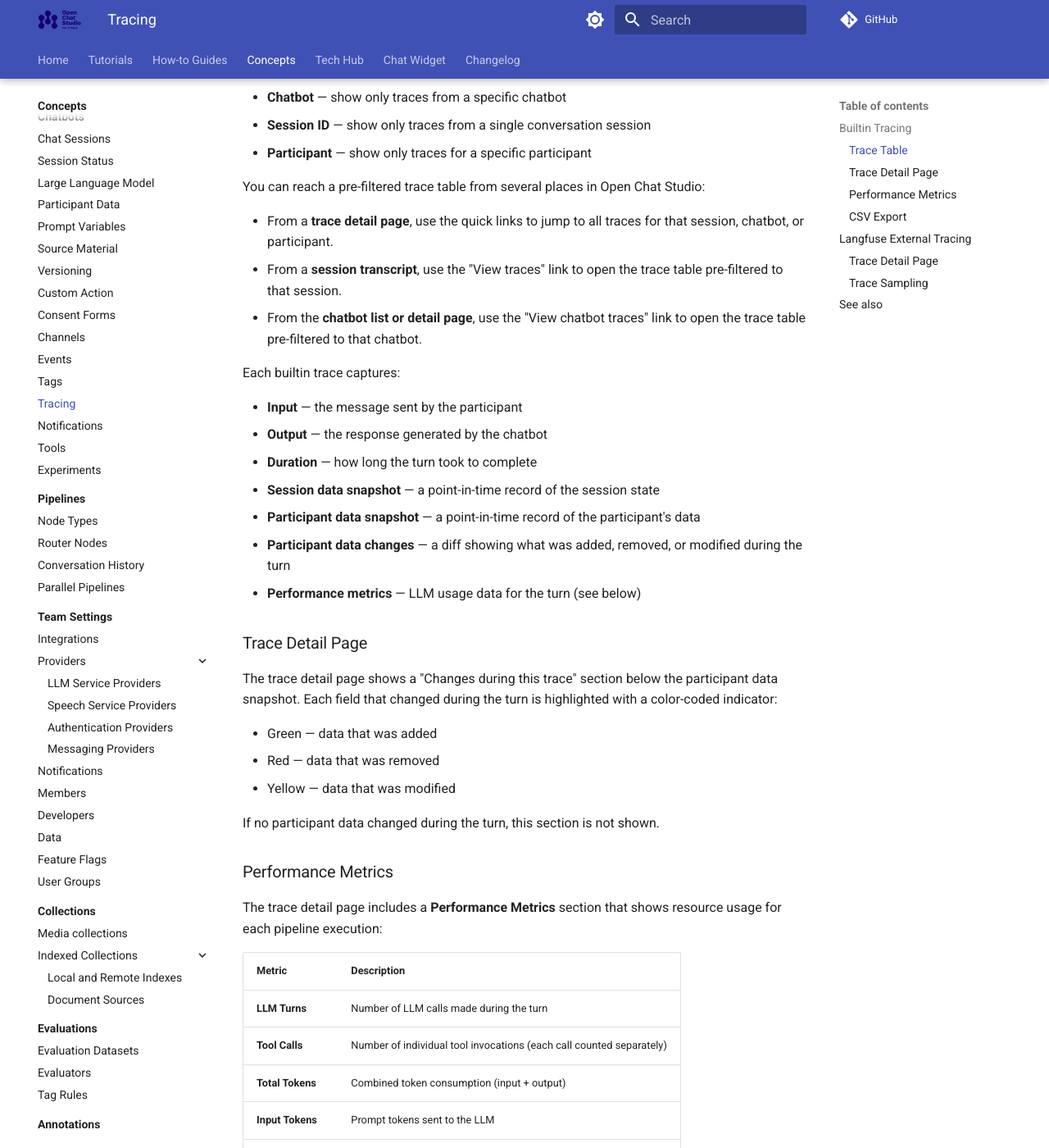
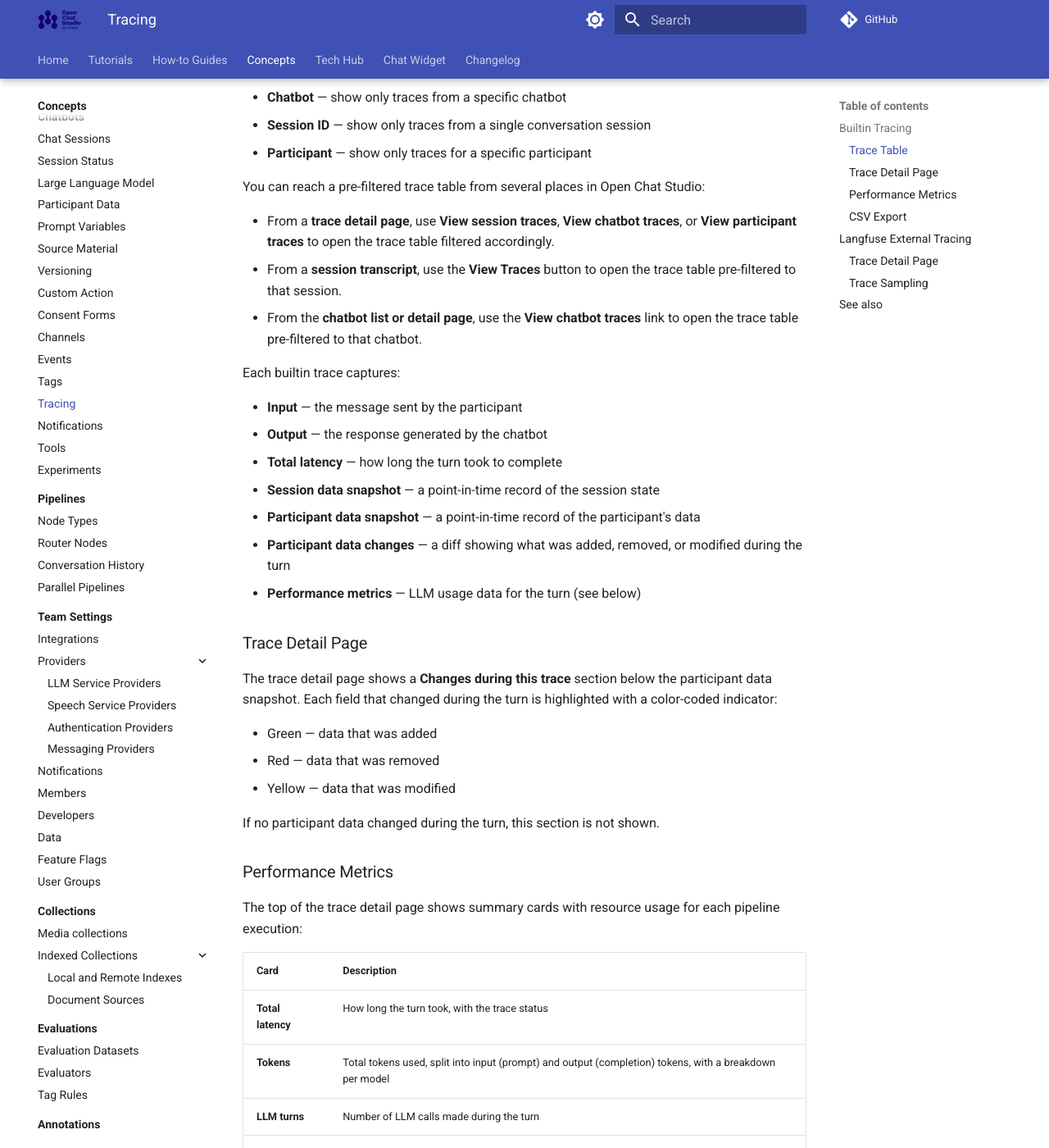
Before and after one commit to dimagi/open-chat-studio-docs, an MkDocs documentation site: the page built from docs/concepts/tracing.md, in a window 1280 px wide and 1400 px high, scrolled down 527 px. Shown: the whole window at 82% size. Built offline with MkDocs 1.6.1 and Material for MkDocs 9.7.7, drawn with Linux system fonts in a browser that asks for light colours; a script that is not in the unit is left out; comment, search, counter and statistics services are not loaded; some of the changed text lies outside the part shown.

Commit message:
Tracing.md - Accuracy and Readablity: bold for UI controls. Tracing page was checked against code for UI labels

```diff
--- a/docs/concepts/tracing.md
+++ b/docs/concepts/tracing.md
@@ -19,15 +19,15 @@
 
 You can reach a pre-filtered trace table from several places in Open Chat Studio:
 
-- From a **trace detail page**, use the quick links to jump to all traces for that session, chatbot, or participant.
-- From a **session transcript**, use the "View traces" link to open the trace table pre-filtered to that session.
-- From the **chatbot list or detail page**, use the "View chatbot traces" link to open the trace table pre-filtered to that chatbot.
+- From a **trace detail page**, use **View session traces**, **View chatbot traces**, or **View participant traces** to open the trace table filtered accordingly.
+- From a **session transcript**, use the **View Traces** button to open the trace table pre-filtered to that session.
+- From the **chatbot list or detail page**, use the **View chatbot traces** link to open the trace table pre-filtered to that chatbot.
 
 Each builtin trace captures:
 
 - **Input** — the message sent by the participant
 - **Output** — the response generated by the chatbot
-- **Duration** — how long the turn took to complete
+- **Total latency** — how long the turn took to complete
 - **Session data snapshot** — a point-in-time record of the session state
 - **Participant data snapshot** — a point-in-time record of the participant's data
 - **Participant data changes** — a diff showing what was added, removed, or modified during the turn
@@ -35,7 +35,7 @@
 
 ### Trace Detail Page
 
-The trace detail page shows a "Changes during this trace" section below the participant data snapshot. Each field that changed during the turn is highlighted with a color-coded indicator:
+The trace detail page shows a **Changes during this trace** section below the participant data snapshot. Each field that changed during the turn is highlighted with a color-coded indicator:
 
 - Green — data that was added
 - Red — data that was removed
@@ -45,15 +45,14 @@
 
 ### Performance Metrics
 
-The trace detail page includes a **Performance Metrics** section that shows resource usage for each pipeline execution:
+The top of the trace detail page shows summary cards with resource usage for each pipeline execution:
 
-| Metric | Description |
+| Card | Description |
 |--------|-------------|
-| **LLM Turns** | Number of LLM calls made during the turn |
-| **Tool Calls** | Number of individual tool invocations (each call counted separately) |
-| **Total Tokens** | Combined token consumption (input + output) |
-| **Input Tokens** | Prompt tokens sent to the LLM |
-| **Output Tokens** | Completion tokens generated by the LLM |
+| **Total latency** | How long the turn took, with the trace status |
+| **Tokens** | Total tokens used, split into input (prompt) and output (completion) tokens, with a breakdown per model |
+| **LLM turns** | Number of LLM calls made during the turn |
+| **Tool calls** | Number of individual tool invocations (each call counted separately) |
 
 Metrics are collected across all [LLM nodes](pipelines/nodes.md#llm-node) and [LLM router nodes](pipelines/router_nodes.md#llm-router-node) in the [pipeline](pipelines/index.md).
 Pipelines that contain neither an LLM node nor an LLM router node display "—" for all metrics.
@@ -79,13 +78,13 @@
 When Langfuse is configured, the trace detail page in Open Chat Studio includes:
 
 - A **span tree panel** that lets you inspect exactly what happened inside a single trace.
-- A **direct link** to the corresponding trace in the Langfuse UI.
+- A **View in Langfuse** link to the corresponding trace in the Langfuse UI.
 
 The span tree panel is split into two panes:
 
 - **Left pane** — the full Langfuse observation tree, with colored status dots and latency badges for each span.
 - **Right pane** — the input and output for the selected span, shown as readable text by default.
-  A "Show raw JSON" toggle shows the underlying Langfuse data.
+  A **Show raw JSON** toggle shows the underlying Langfuse data.
 
 When the panel loads, it selects the first span with an error status, or the first span if there are no errors.
 This helps you find the cause of a problem quickly.
@@ -105,7 +104,7 @@
 
 There are two places to set a sample rate:
 
-- **Sample rate** on the Langfuse tracing provider — a team-wide default used by any chatbot that doesn't set its own rate.
+- **Sample Rate** on the Langfuse tracing provider — a team-wide default used by any chatbot that doesn't set its own rate.
 - **Trace sample rate** in a chatbot's settings — overrides the team-wide default for that chatbot. Leave it blank to inherit the provider's rate.
 
 A rate of exactly `0.0` stops Langfuse traces being sent for that chatbot entirely — no tracer is created. Builtin tracing is unaffected and continues to record every turn.
```
